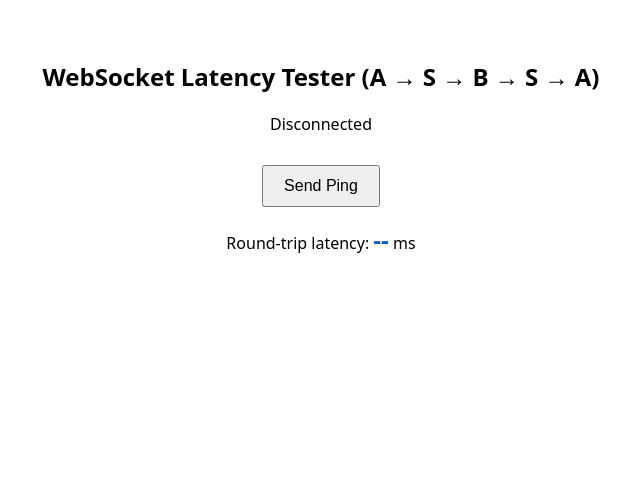
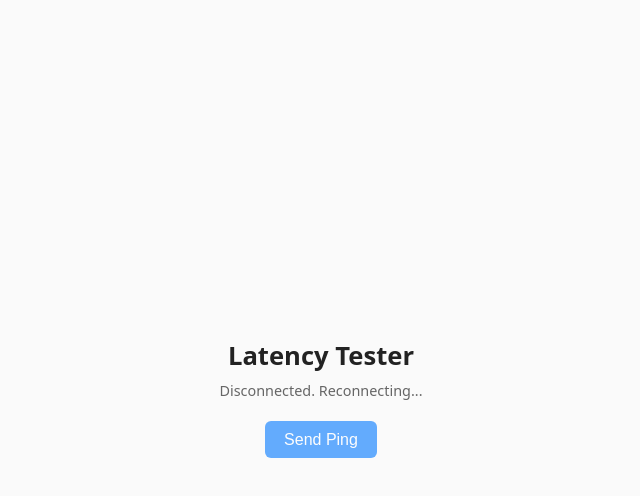
Before and after one commit to MuhammadSohaibHassan/websockettolive, a website: page public/index.html in a window 1280 px wide. Shown: the whole page, without its empty margins (319-959 px from the left). Drawn offline with Linux system fonts and the light colour scheme.

Commit message:
Update index.html

```diff
--- a/public/index.html
+++ b/public/index.html
@@ -3,65 +3,111 @@
 <head>
   <meta charset="UTF-8" />
   <meta name="viewport" content="width=device-width, initial-scale=1.0" />
-  <title>WebSocket Latency Tester</title>
+  <title>Latency Tester</title>
   <style>
     body {
       font-family: system-ui, sans-serif;
-      text-align: center;
-      margin: 60px;
+      background: #fafafa;
+      color: #222;
+      display: flex;
+      flex-direction: column;
+      align-items: center;
+      justify-content: center;
+      height: 100vh;
+      margin: 0;
     }
-    h2 {
-      margin-bottom: 20px;
+    h1 {
+      font-size: 1.6rem;
+      margin-bottom: 0.5rem;
+    }
+    #status {
+      font-size: 0.9rem;
+      color: #666;
+      margin-bottom: 1rem;
     }
     button {
-      padding: 10px 20px;
-      font-size: 16px;
+      padding: 0.6rem 1.2rem;
+      margin: 0.3rem;
+      border: none;
+      background: #0078ff;
+      color: white;
+      border-radius: 6px;
       cursor: pointer;
-      margin-top: 10px;
+      font-size: 1rem;
     }
-    #ping {
-      font-size: 24px;
+    button:disabled {
+      opacity: 0.6;
+      cursor: not-allowed;
+    }
+    #latency {
+      font-size: 1.3rem;
       font-weight: 600;
-      color: #0a58ca;
-    }
-    #status {
-      margin-bottom: 20px;
-      font-weight: 500;
+      margin-top: 1rem;
     }
   </style>
 </head>
 <body>
-  <h2>WebSocket Latency Tester (A → S → B → S → A)</h2>
-  <div id="status">Connecting...</div>
-  <button id="pingBtn">Send Ping</button>
-  <p>Round-trip latency: <span id="ping">--</span> ms</p>
+  <h1>Latency Tester</h1>
+  <div id="status">Connecting to WebSocket...</div>
+  <div>
+    <button id="pingBtn" disabled>Send Ping</button>
+  </div>
+  <div id="latency"></div>
 
   <script>
-    const ws = new WebSocket(`ws://${location.host}`);
+    // === CONFIG ===
+    // Auto-detect if running locally or on Render
+    const WS_URL =
+      location.hostname === "localhost"
+        ? "ws://localhost:3000"
+        : `wss://${location.host}`;
+
     const status = document.getElementById("status");
-    const pingDisplay = document.getElementById("ping");
-    const button = document.getElementById("pingBtn");
+    const latencyText = document.getElementById("latency");
+    const pingBtn = document.getElementById("pingBtn");
 
-    ws.onopen = () => (status.textContent = "Connected");
-    ws.onclose = () => (status.textContent = "Disconnected");
+    let ws;
+    let lastTimestamp = 0;
+
+    function connectWebSocket() {
+      ws = new WebSocket(WS_URL);
+
+      ws.onopen = () => {
+        status.textContent = "Connected to server ✅";
+        pingBtn.disabled = false;
+      };
+
+      ws.onclose = () => {
+        status.textContent = "Disconnected. Reconnecting...";
+        pingBtn.disabled = true;
+        setTimeout(connectWebSocket, 2000); // auto-reconnect
+      };
 
       ws.onmessage = (event) => {
         const data = JSON.parse(event.data);
 
         if (data.type === "forwardedPing") {
-        // Partner side: echo back
+          // Partner receives ping → send echo back
           ws.send(JSON.stringify({ type: "echo", timestamp: data.timestamp }));
-      } else if (data.type === "echoBack") {
-        // Origin side: calculate round trip
-        const latency = Date.now() - data.timestamp;
-        pingDisplay.textContent = latency;
+        }
+
+        if (data.type === "echoBack") {
+          const now = performance.now();
+          const latency = now - data.timestamp;
+          latencyText.textContent = `Round Trip: ${latency.toFixed(2)} ms`;
         }
       };
+    }
 
-    button.onclick = () => {
-      const timestamp = Date.now();
-      ws.send(JSON.stringify({ type: "ping", timestamp }));
-    };
+    connectWebSocket();
+
+    pingBtn.addEventListener("click", () => {
+      if (ws && ws.readyState === WebSocket.OPEN) {
+        lastTimestamp = performance.now();
+        ws.send(JSON.stringify({ type: "ping", timestamp: lastTimestamp }));
+        latencyText.textContent = "Waiting for echo...";
+      }
+    });
   </script>
 </body>
 </html>
```
Lines whose indentation alone changed are shown as unchanged.
